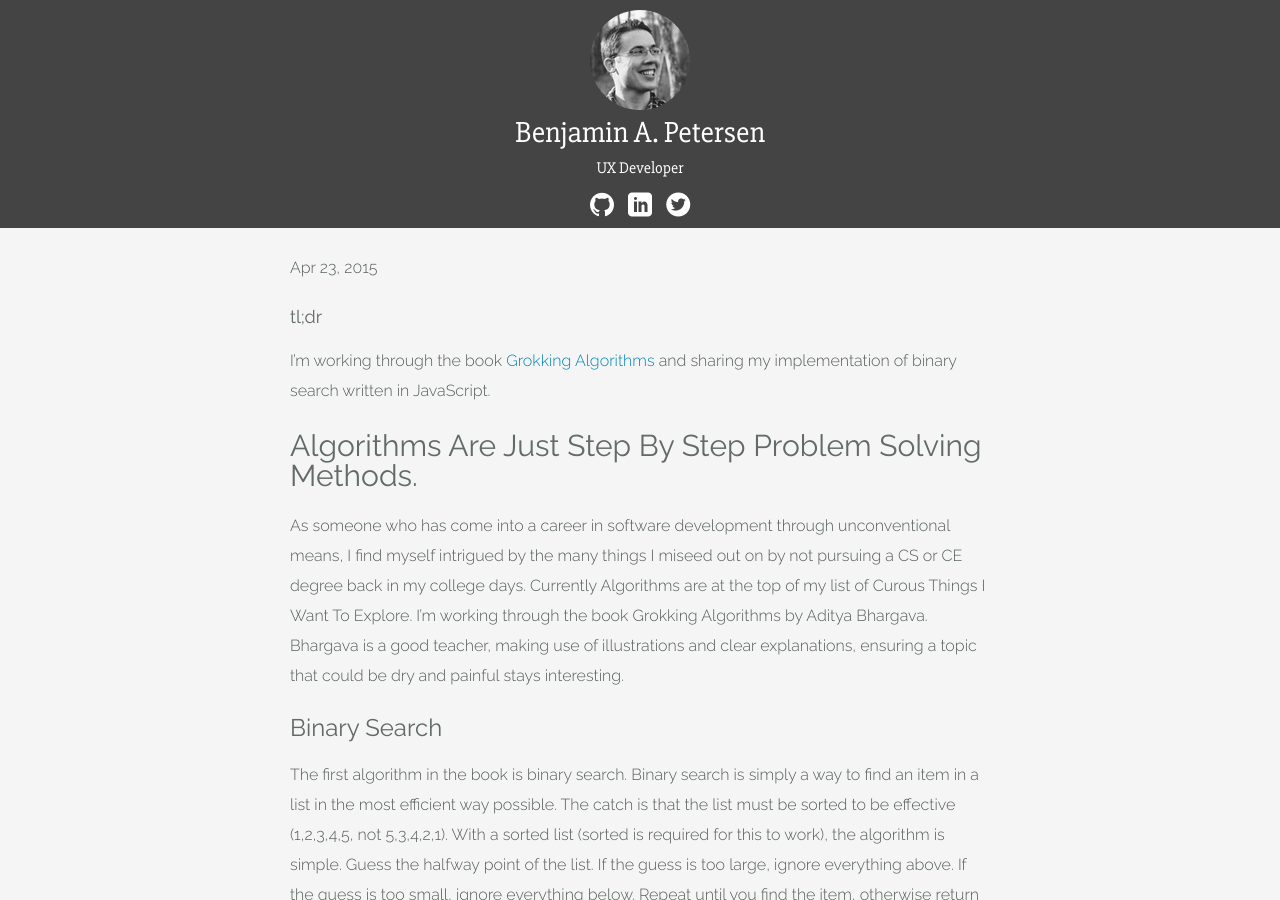
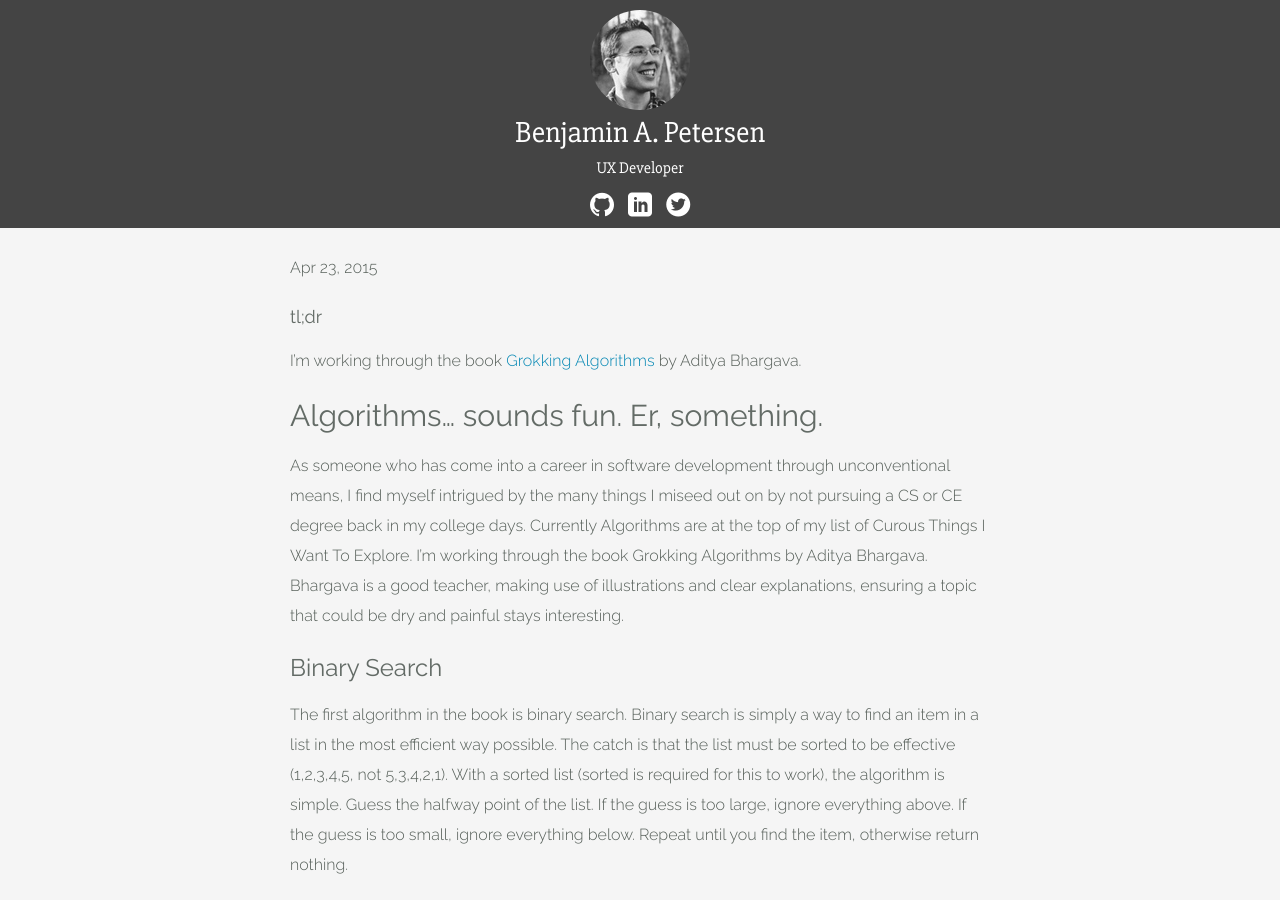
Before and after one commit to benjaminapetersen/benjaminapetersen.github.io, a Jekyll site: the page built from _posts/2015-04-23-algorithms-binary-search.md, in a window 1280 px wide and 900 px high. Built offline with Jekyll 4.4.1, drawn with Linux system fonts in a browser that asks for light colours.

Commit message:
Text update

```diff
--- a/_posts/2015-04-23-algorithms-binary-search.md
+++ b/_posts/2015-04-23-algorithms-binary-search.md
@@ -8,9 +8,9 @@ index: 3
 ### tl;dr
 
 I'm working through the book
-[Grokking Algorithms](http://www.amazon.com/Grokking-Algorithms-illustrated-programmers-curious/dp/1617292230){:target="_blank"}{:title="Grokking Algorithms"} and sharing my implementation of binary search written in JavaScript.
+[Grokking Algorithms](http://www.amazon.com/Grokking-Algorithms-illustrated-programmers-curious/dp/1617292230){:target="_blank"}{:title="Grokking Algorithms"} by Aditya Bhargava.
 
-# Algorithms Are Just Step By Step Problem Solving Methods.
+# Algorithms... sounds fun.  Er, something.
 
 As someone who has come into a career in software development through unconventional means, I find
 myself intrigued by the many things I miseed out on by not pursuing a CS or CE degree back in my college
```
